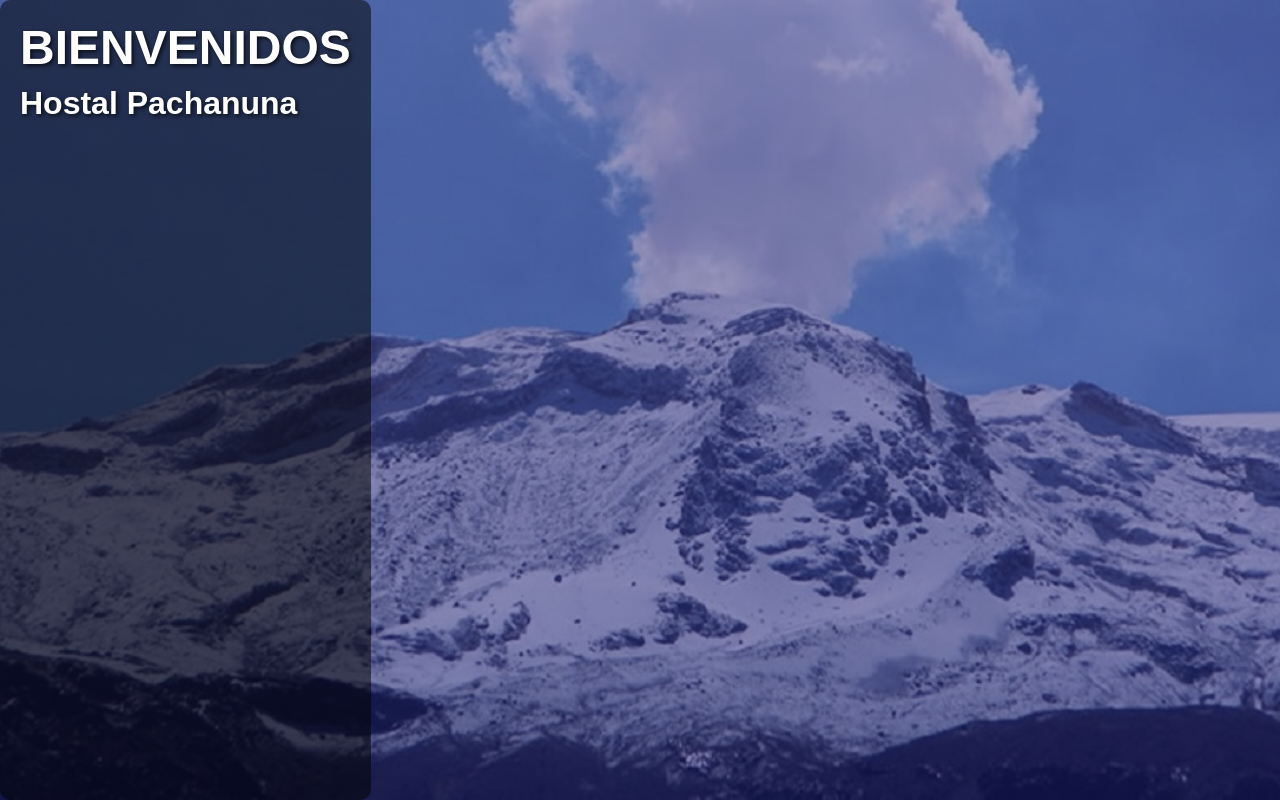
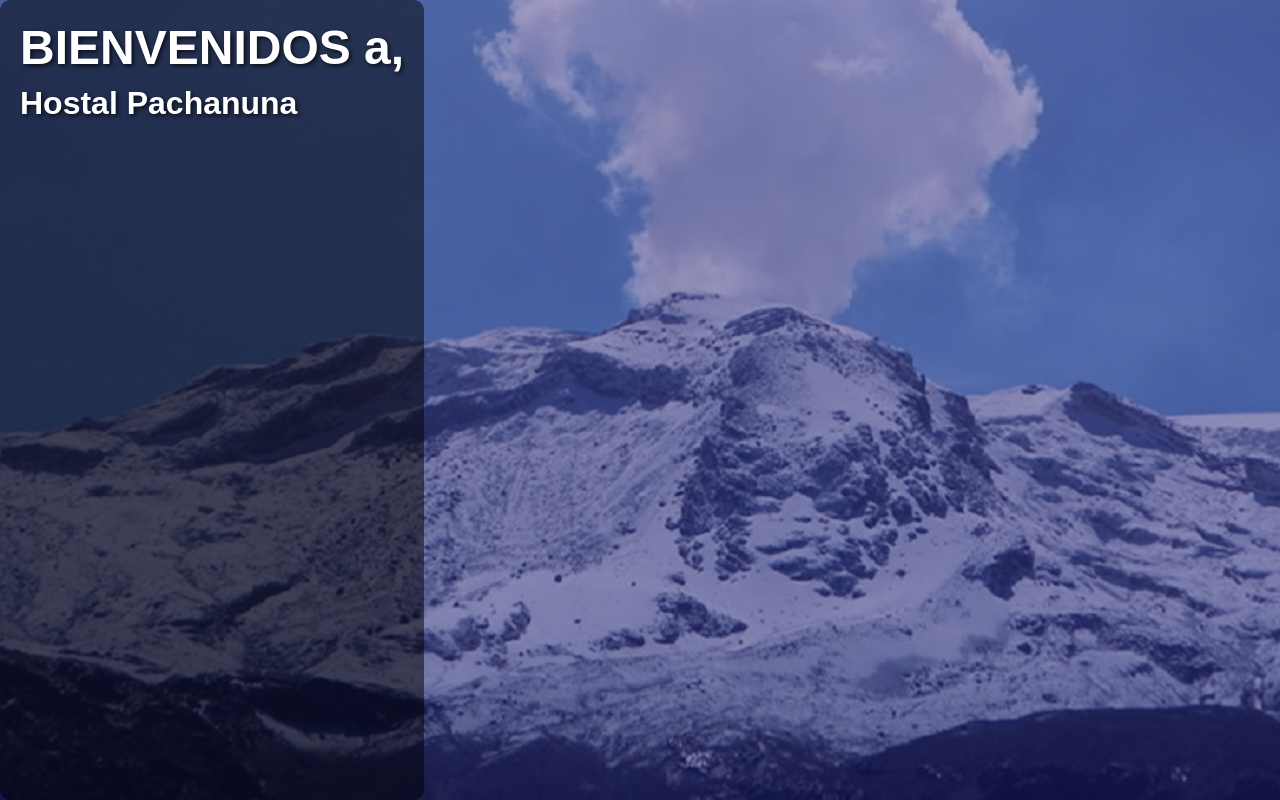
Before and after one commit to 2JoZZ/2_JoZZ_Page, a plain HTML site: page index.html in a window 1280 px wide. Drawn offline with Linux system fonts and the light colour scheme.

Commit message:
Update index.html
Cambio en el titulo

```diff
--- a/index.html
+++ b/index.html
@@ -49,7 +49,7 @@
 </head>
 <body>
     <div class="container">
-        <h1>BIENVENIDOS</h1>
+        <h1>BIENVENIDOS a,</h1>
         <h2>Hostal Pachanuna</h2>
     </div>
 </body>
```
